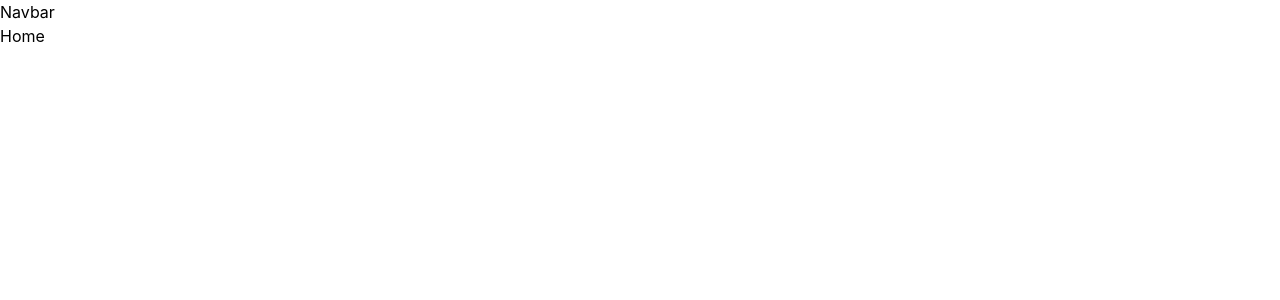
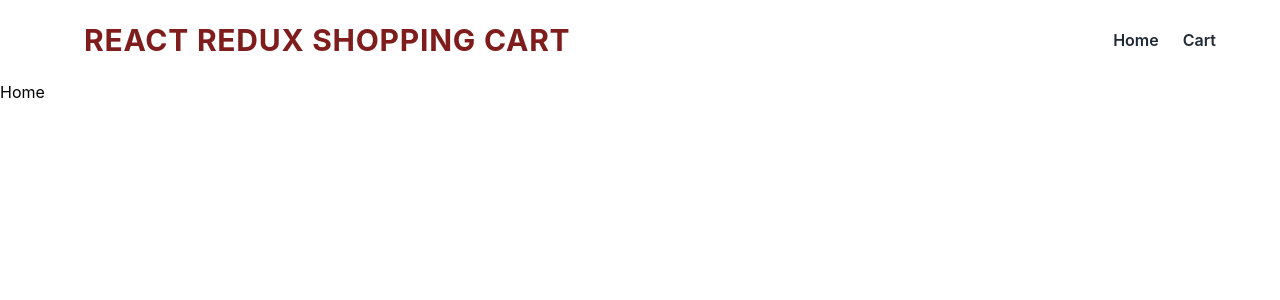
Before and after one commit to JenkinHe/shoppingcart-react-reduc-tailwindcss, a React (Create React App) app in the folder shopping-cart-app/: page / in a window 1280 px wide. Shown: the top 300 px of the page. Built offline with nearby package versions, Linux system fonts and the light colour scheme.

Commit message:
navbar to navigate between homepage and cart

```diff
--- a/shopping-cart-app/src/App.js
+++ b/shopping-cart-app/src/App.js
@@ -3,11 +3,12 @@
 import { Route, Routes } from 'react-router-dom';
 import Home from './pages/home';
 import Cart from './pages/cart';
+import Header from './components/header/index.jsx';
 
 function App() {
   return (
     <div >
-      <h1>Navbar</h1>
+      <Header/>
       <Routes>
         <Route exact path='/' element={<Home/>}/>
         <Route exact path='/cart' element={<Cart/>}/>
--- /dev/null
+++ b/shopping-cart-app/src/components/header/index.jsx
@@ -0,0 +1,30 @@
+import { Link } from "react-router-dom";
+
+
+
+
+export default function Header(){
+    return <div>
+        <nav className="flex items-center justify-between h-20 max-w-6xl mx-auto">
+            <Link to={'/'}>
+                <div className="ml-5">
+                    <h1 className="text-red-900 font-bold text-xl sm:text-2xl md:text-3xl cursor-pointer tracking-wide">
+                        REACT REDUX SHOPPING CART
+
+                    </h1>
+
+                </div>
+
+            </Link>
+            <ul className="flex list-none items-center space-x-6 text-gray-800 font-semibold">
+                <Link to={'/'}>
+                    <li className="cursor-pointer list-none">Home </li>
+                </Link>
+                <Link to={'/cart'}>
+                    <li className="cursor-pointer">Cart </li>
+                </Link>
+            </ul>
+
+        </nav>
+    </div>
+}
```
